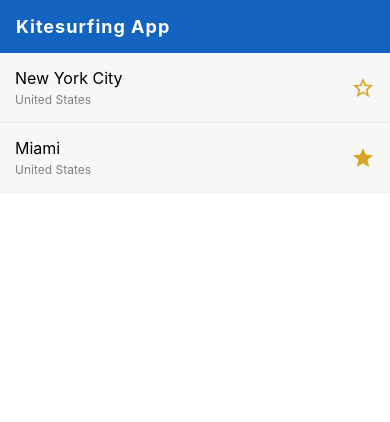
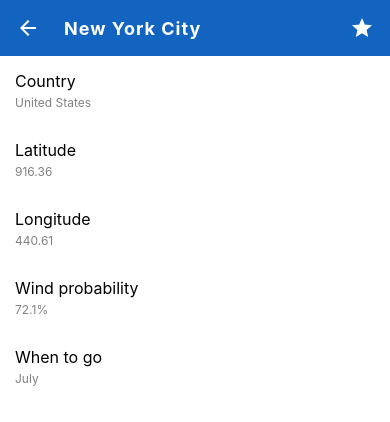
Before and after one commit to alexbiolete/react-native-kite, a React Native app: screen / in a window 390 px wide. Shown: the top 422 px of the page. Built offline with nearby package versions, Linux system fonts and the light colour scheme.

Commit message:
Added basic Item screen

```diff
--- a/App.js
+++ b/App.js
@@ -4,8 +4,8 @@
   SafeAreaView,
 } from 'react-native'
 import { dbApiUrl } from './App/config'
-import ActionBar from './Components/ActionBar'
 import Index from './Views/Index'
+import Item from './Views/Item'
 
 const App = () => {
   // Mock data
@@ -14,6 +14,10 @@
       id: '1',
       title: 'New York City',
       country: 'United States',
+      lat: 916.36,
+      long: 440.61,
+      probability: 72.1,
+      month: 'July',
       favourite: false
     },
     {
@@ -26,10 +30,9 @@
 
   return (
     <SafeAreaView>
-      {/* Application bar / Action bar */}
-      <ActionBar title="Kitesurfing App" />
       {/* Pages */}
-      <Index items={items} />
+      {/* <Index items={items} /> */}
+      <Item item={items[0]} />
       {/* Expo status bar */}
       <StatusBar style="auto" />
     </SafeAreaView>
--- a/Components/ActionBar.js
+++ b/Components/ActionBar.js
@@ -7,14 +7,29 @@
   Platform,
   StatusBar
 } from 'react-native'
+import Icon from 'react-native-vector-icons/MaterialIcons'
 
-const ActionBar = ({ title }) => {
+const ActionBar = ({ title, atIndex, atItem }) => {
   return (
     <SafeAreaView style={styles.safeArea}>
       <View style={styles.container}>
-        <Text style={styles.title}>
-          {title}
-        </Text>
+        <View style={styles.leftArea}>
+          {!atIndex ? (
+            <Icon
+              name='arrow-back'
+              size={24}
+              style={styles.iconBack}
+            />
+          ) : ('')}
+          <Text style={styles.title}>
+            {title}
+          </Text>
+        </View>
+        <Icon
+          name='star'
+          size={24}
+          style={styles.iconStar}
+        />
       </View>
     </SafeAreaView>
   )
@@ -25,16 +40,29 @@
     paddingTop: Platform.OS === 'android' ? StatusBar.currentHeight : 0
   },
   container: {
-    justifyContent: 'center',
+    flexDirection: 'row',
+    justifyContent: 'space-between',
     backgroundColor: '#1364C0',
     paddingHorizontal: 16,
     paddingVertical: 16
+  },
+  leftArea: {
+    flexDirection: 'row',
+    justifyContent: 'flex-start',
+    alignItems: 'center'
   },
   title: {
     fontSize: 18,
     fontWeight: '700',
     letterSpacing: 1,
     color: '#fff'
+  },
+  iconBack: {
+    marginRight: 24,
+    color: 'white'
+  },
+  iconStar: {
+    color: 'white'
   }
 })
 
--- a/Views/Index.js
+++ b/Views/Index.js
@@ -1,16 +1,21 @@
 import React from 'react'
 import {
+  View,
   FlatList
 } from 'react-native'
+import ActionBar from '../Components/ActionBar'
 import ListItem from '../Components/ListItem'
 
 const Index = ({ items }) => {
 
   return (
-    <FlatList
-      data={items}
-      renderItem={({item}) => <ListItem key={item.id} item={item} />}
-    />
+    <View>
+      <ActionBar title="Kitesurfing App" />
+      <FlatList
+        data={items}
+        renderItem={({item}) => <ListItem key={item.id} item={item} />}
+      />
+    </View>
   )
 }
 
--- /dev/null
+++ b/Views/Item.js
@@ -0,0 +1,72 @@
+import React from 'react'
+import {
+  StyleSheet,
+  View,
+  Text
+} from 'react-native'
+import ActionBar from '../Components/ActionBar'
+
+const Item = ({ item }) => {
+
+  return (
+    <View>
+      <ActionBar title={item.title} />
+      <View style={styles.element}>
+        <Text style={styles.textPrimary}>
+          Country
+        </Text>
+        <Text style={styles.textSecondary}>
+          {item.country}
+        </Text>
+      </View>
+      <View style={styles.element}>
+        <Text style={styles.textPrimary}>
+          Latitude
+        </Text>
+        <Text style={styles.textSecondary}>
+          {item.lat}
+        </Text>
+      </View>
+      <View style={styles.element}>
+        <Text style={styles.textPrimary}>
+          Longitude
+        </Text>
+        <Text style={styles.textSecondary}>
+          {item.long}
+        </Text>
+      </View>
+      <View style={styles.element}>
+        <Text style={styles.textPrimary}>
+          Wind probability
+        </Text>
+        <Text style={styles.textSecondary}>
+          {item.probability}%
+        </Text>
+      </View>
+      <View style={styles.element}>
+        <Text style={styles.textPrimary}>
+          When to go
+        </Text>
+        <Text style={styles.textSecondary}>
+          {item.month}
+        </Text>
+      </View>
+    </View>
+  )
+}
+
+const styles = StyleSheet.create({
+  element: {
+    padding: 15
+  },
+  textPrimary: {
+    fontSize: 16
+  },
+  textSecondary: {
+    marginTop: 4,
+    fontSize: 12,
+    color: 'gray'
+  }
+})
+
+export default Item
```
